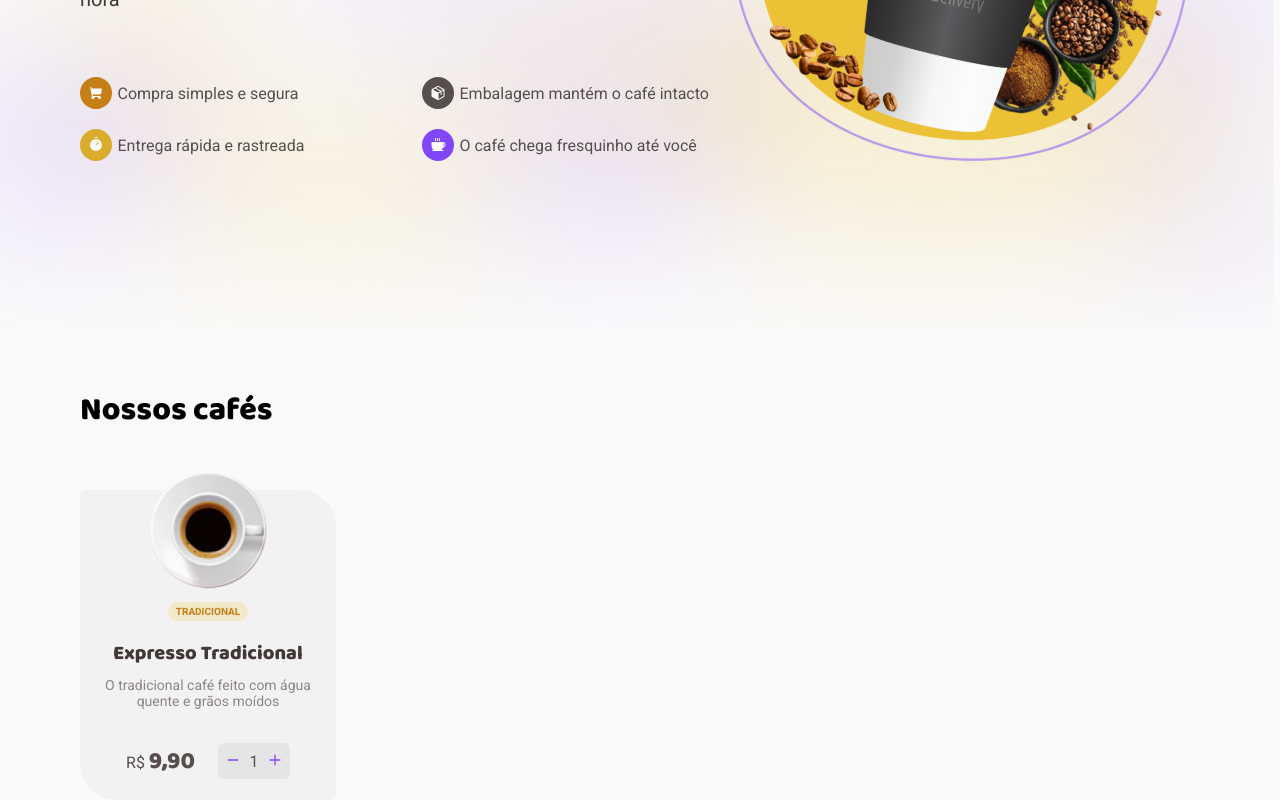
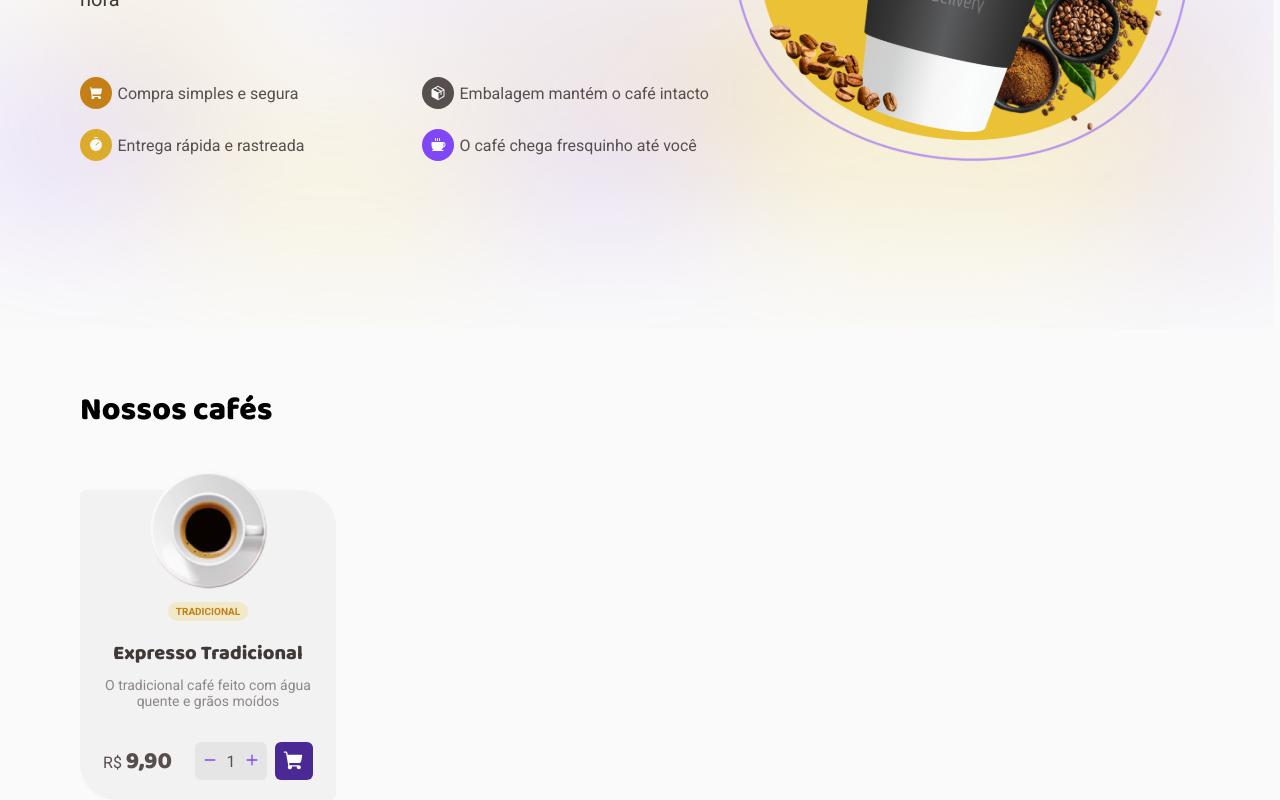
Before and after one commit to jorgedss/coffee-delivery, a React (Vite) app: page / in a window 1280 px wide. Shown: the part 299-1099 px from the top of the page. Built offline with nearby package versions, Linux system fonts and the light colour scheme; the HTML template or start-up script is replaced by a standard one.

Commit message:
Adicionado hover no botão do card

```diff
--- a/src/components/CoffeesCards/index.tsx
+++ b/src/components/CoffeesCards/index.tsx
@@ -1,6 +1,7 @@
 import {
   Buttons,
   CardContainer,
+  CartButton,
   CoffeeDescription,
   CoffeeName,
   CoffeeType,
@@ -11,7 +12,7 @@ import {
   PriceAndShop,
 } from './styles'
 import cup from '../../assets/cup.svg'
-import { Minus, Plus } from 'phosphor-react'
+import { Minus, Plus, ShoppingCart } from 'phosphor-react'
 import { defaultTheme } from '../../styles/themes/default'
 
 export function CoffeeCard() {
@@ -42,6 +43,9 @@ export function CoffeeCard() {
               <Plus weight="bold" size={14} color={defaultTheme.purple} />
             </Buttons>
           </Controls>
+          <CartButton>
+            <ShoppingCart weight="fill" size={22} color="white" />
+          </CartButton>
         </ControlsAndCart>
       </PriceAndShop>
     </CardContainer>
--- a/src/components/CoffeesCards/styles.ts
+++ b/src/components/CoffeesCards/styles.ts
@@ -73,18 +73,17 @@ export const Price = styled.span`
 export const ControlsAndCart = styled.div`
   display: flex;
   justify-content: space-between;
-  padding: 8.5px 8px;
-  font-size: 16px;
-  background-color: ${(props) => props.theme.button};
-  border-radius: 6px;
+  gap: 8px;
 `
 
 export const Controls = styled.div`
   display: flex;
   align-items: center;
   justify-content: center;
-
-  padding-top: 8.5px 8px;
+  padding: 8.5px 8px;
+  font-size: 16px;
+  background-color: ${(props) => props.theme.button};
+  border-radius: 6px;
 
   span {
     display: flex;
@@ -98,3 +97,15 @@ export const Controls = styled.div`
 export const Buttons = styled.button`
   background-color: ${(props) => props.theme.button};
 `
+export const CartButton = styled.button`
+  display: flex;
+  justify-content: center;
+  align-items: center;
+  border-radius: 6px;
+  background-color: ${(props) => props.theme['purple-dark']};
+  padding: 8px;
+
+  &:hover {
+    background-color: ${(props) => props.theme.purple};
+  }
+`
```
